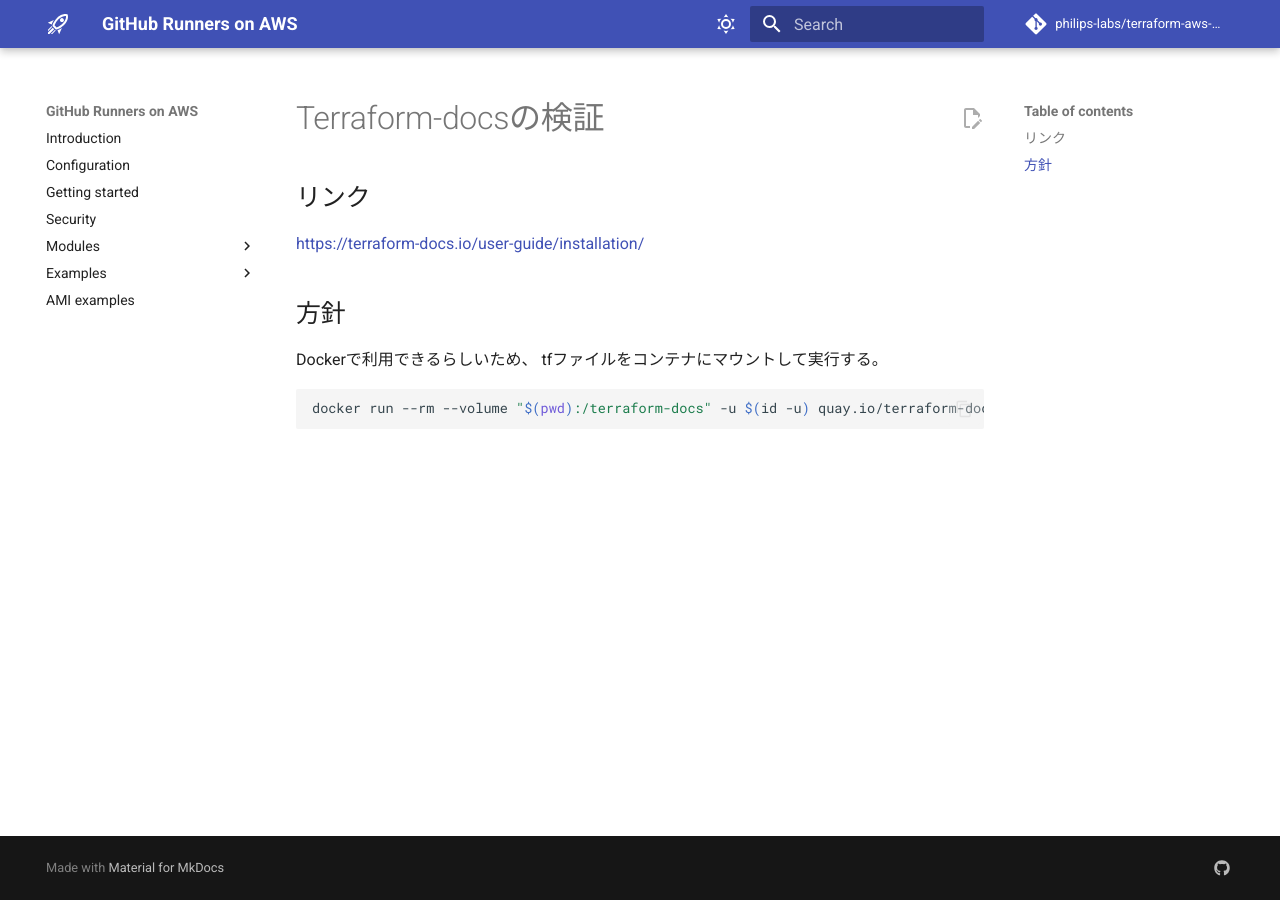
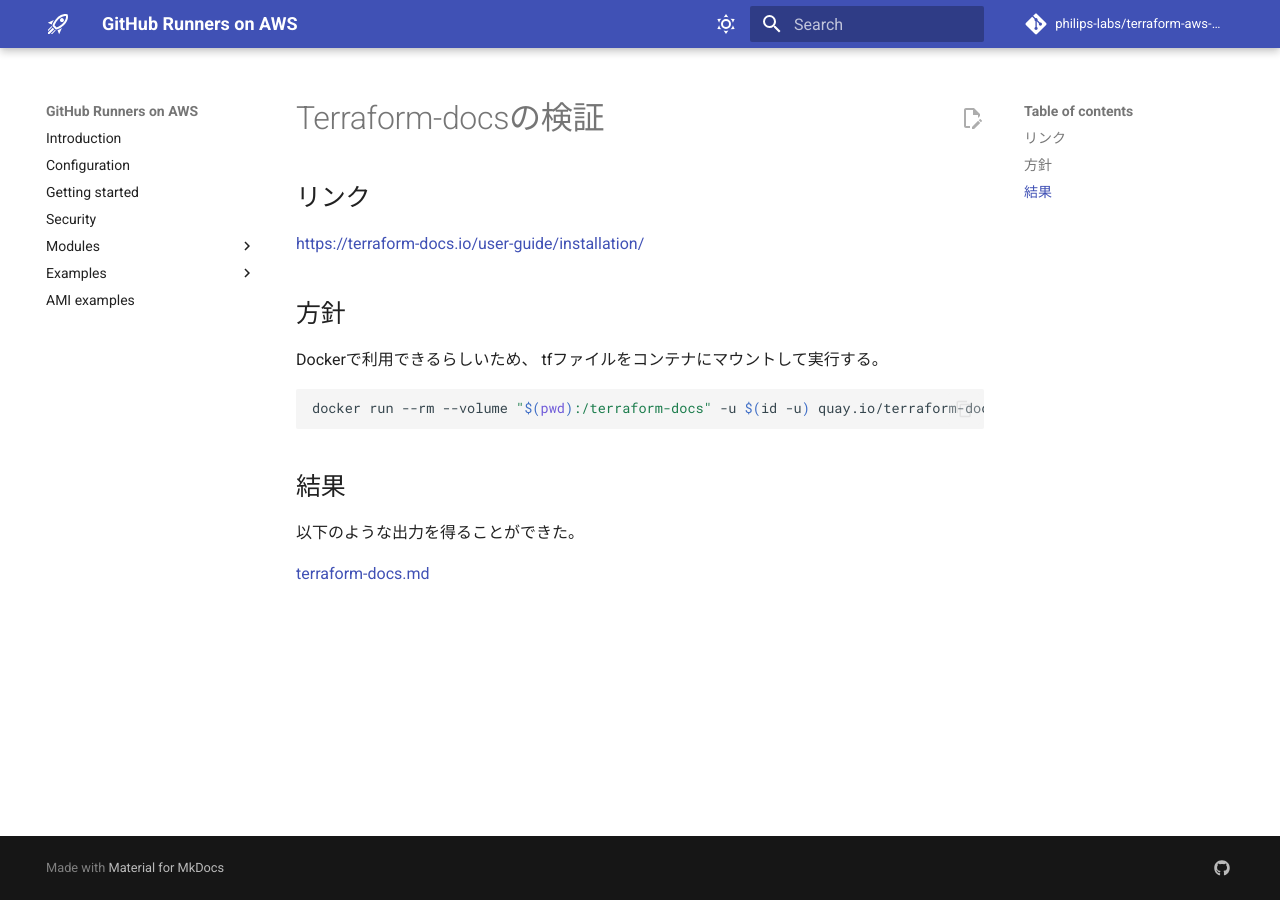
Before and after one commit to ryosuke-horie/terraform-aws-github-runner-custom, an MkDocs documentation site: the page built from docs/evaluate/Terraform-docksの検証.md, in a window 1280 px wide. Built offline with MkDocs 1.6.1 and Material for MkDocs 9.7.7, drawn with Linux system fonts in a browser that asks for light colours; comment, search, counter and statistics services are not loaded.

Commit message:
結果記載

````diff
--- a/docs/evaluate/Terraform-docksの検証.md
+++ b/docs/evaluate/Terraform-docksの検証.md
@@ -12,3 +12,9 @@ tfファイルをコンテナにマウントして実行する。
 ```bash
 docker run --rm --volume "$(pwd):/terraform-docs" -u $(id -u) quay.io/terraform-docs/terraform-docs:0.18.0 markdown /terraform-docs > terraform-docs.md
 ```
+
+## 結果
+
+以下のような出力を得ることができた。
+
+[terraform-docs.md](https://github.com/ryosuke-horie/terraform-aws-github-runner-custom/docs/evaluate/terraform-docs.md)
````
